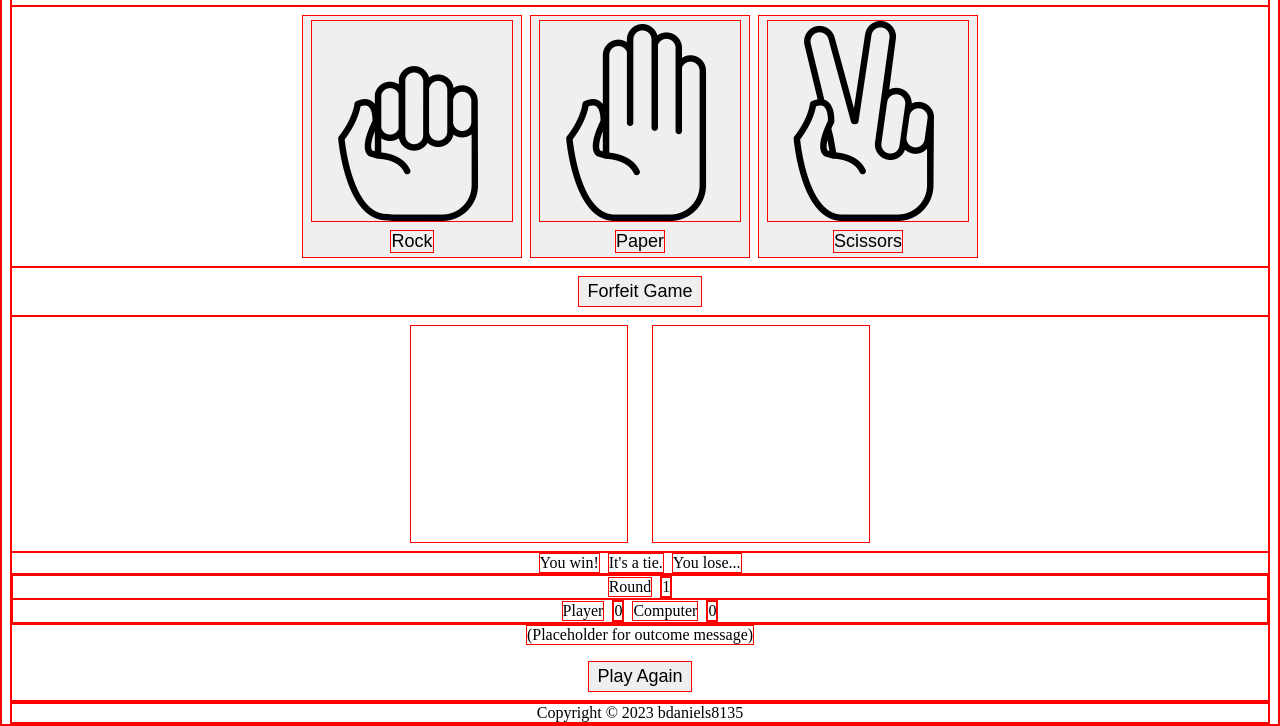
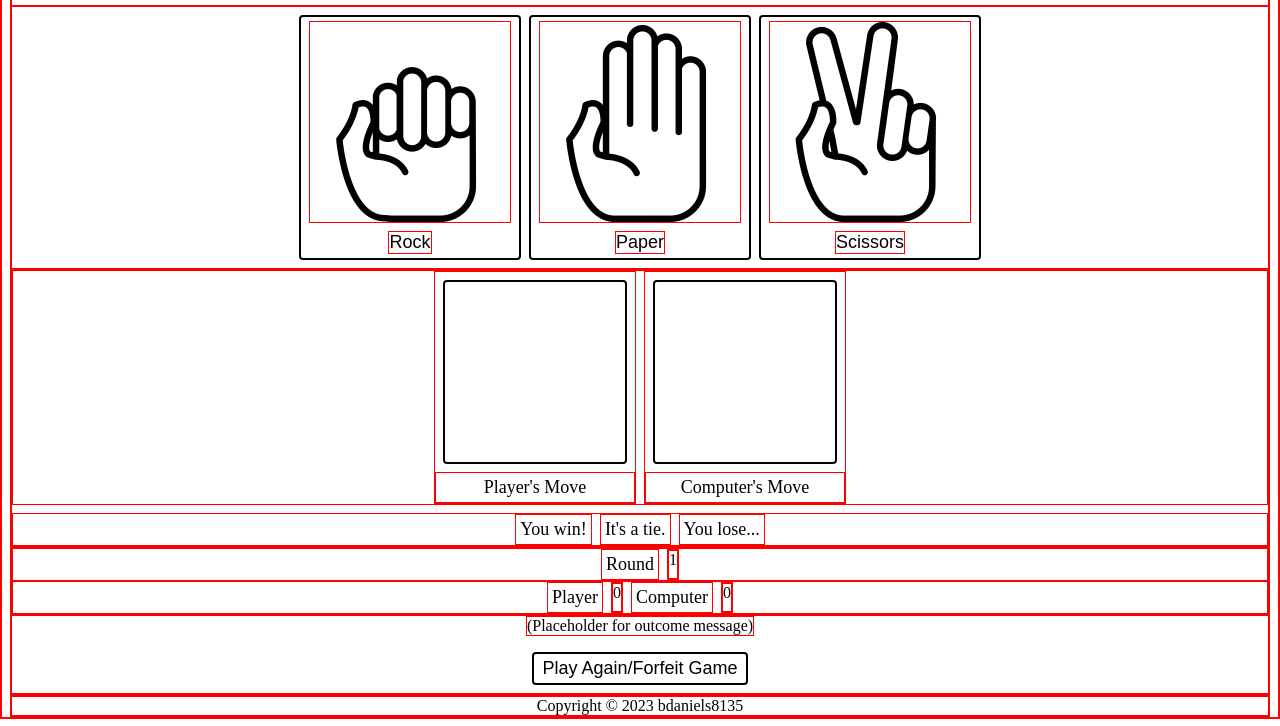
Before and after one commit to bdaniels8135/rock-paper-scissors, a plain HTML site: page index.html in a window 1280 px wide. Shown: the part 139-865 px from the top of the page. Drawn offline with Linux system fonts and the light colour scheme.

Commit message:
Update layout of round outcomes

```diff
--- a/index.html
+++ b/index.html
@@ -10,7 +10,7 @@
 </head>
 <body>
     <header class="header">
-        <div class="text" id="game-title">
+        <div class="text header" id="game-title">
             Rock Paper Scissors
         </div>
     </header>
@@ -24,57 +24,63 @@
             </div>
         </div>
 
-        <div class="container center" id="player-choices">
-            <button class="button container vertical center" id="button-rock">
+        <div class="container center" id="player-moves-container">
+            <button class="button align-center container vertical center" id="button-rock">
                 <img src="/img/rock.png" alt="rock hand gesture icon" />
                 <div class="text">Rock</div>
             </button>
-            <button class="button container vertical center" id="button-paper">
+            <button class="button align-center container vertical center" id="button-paper">
                 <img src="/img/paper.png" alt="paper hand gesture icon" />
                 <div class="text">Paper</div>
             </button>
-            <button class="button container vertical center" id="button-scissors">
+            <button class="button align-center container vertical center" id="button-scissors">
                 <img src="/img/scissors.png" alt="scissors hand gesture icon" />
                 <div class="text">Scissors</div>
             </button>
         </div>
 
-        <div class="container center" id="game-flow-choices">
-            <button class="button" id="button-forfeit">Forfeit Game</button>
+        <div class="container center vertical" id="round-info-container">
+            <div class="container center" id="round-move-info-container">
+                <div class="container vertical stretch" id="player-move-info-container">
+                    <div class="container round-move" id="player-move-display"></div>
+                    <div class="text label" id="player-move-label">Player's Move</div>
+                </div>
+                <div class="container vertical stretch" id="computer-move-info-container">
+                    <div class="container round-move" id="computer-move-display"></div>
+                    <div class="text label" id="player-move-label">Computer's Move</div>
+                </div>
+            </div>
+            <div class="container center" id="round-outcome-display">
+                <div class="text label" id="round-outcome-win">You win!</div>
+                <div class="text label" id="round-outcome-tie">It's a tie.</div>
+                <div class="text label" id="round-outcome-lose">You lose...</div>
+            </div>
         </div>
 
-        <div class="container center" id="round-choices">
-            <div class="container round-choice" id="player-choice"></div>
-            <div class="container round-choice" id="computer-choice"></div>
-        </div>
 
-        <div class="container center" id="round-outcome-container">
-            <div class="container" id="round-outcome-win">You win!</div>
-            <div class="container" id="round-outcome-tie">It's a tie.</div>
-            <div class="container" id="round-outcome-lose">You lose...</div>
-        </div>
 
         <div class="container vertical" id="scoreboard-container">
             <div class="container center" id="round-info-container">
-                <div class="text" id="round-label">Round</div>
+                <div class="text label" id="round-label">Round</div>
                 <div class="container" id="round-number-container">
                     <div class="text" id="round-number">1</div>
                 </div>
             </div>
             <div class="container center" id="score-container">
-                <div class="text" id="player-score-label">Player</div>
+                <div class="text label" id="player-score-label">Player</div>
                 <div class="container" id="player-score-container">
                     <div class="text" id="player-score">0</div>
                 </div>
-                <div class="text" id="computer-score-label">Computer</div>
+                <div class="text label" id="computer-score-label">Computer</div>
                 <div class="container" id="computer-score-container">
                     <div class="text" id="computer-score">0</div>
                 </div>
             </div>
         </div>
-        <div class="container vertical center" id="game-outcome-container">
+
+        <div class="container  align-center vertical center" id="game-outcome-container">
             <div class="text" id="game-outcome-message">(Placeholder for outcome message)</div>
-            <button class="button" id="button-play-again">Play Again</button>
+            <button class="button" id="button-play-again">Play Again/Forfeit Game</button>
         </div>
     </main>
 
--- a/style.css
+++ b/style.css
@@ -7,6 +7,7 @@
 body{
     padding: 0px 8px;
 }
+
 img {
     max-width: 100%;
     height: auto;
@@ -22,12 +23,20 @@ img {
 
 .container.center {
     justify-content: center;
-    align-items: center;
     gap: 8px;
 }
 
 .text {
     text-align: center;
+}
+
+.text.label {
+    font-size: 18px;
+    padding: 4px;
+}
+
+.container.align-center {
+    align-items: center;
 }
 
 header {
@@ -51,11 +60,19 @@ header {
     font-size: 18px;
     padding: 4px 8px;
     margin: 8px 0px;
+    border: 2px solid black;
+    border-radius: 4px;
+    background-color: white;
 }
 
-.round-choice {
-    flex: 0 1 200px;
-    aspect-ratio: 1;
+.round-move {
     padding: 8px;
     margin: 8px;
+    border: 2px solid black;
+    border-radius: 4px;
+    aspect-ratio: 1;
 }
+
+.stretch {
+    flex: 0 1 200px;
+}
```
